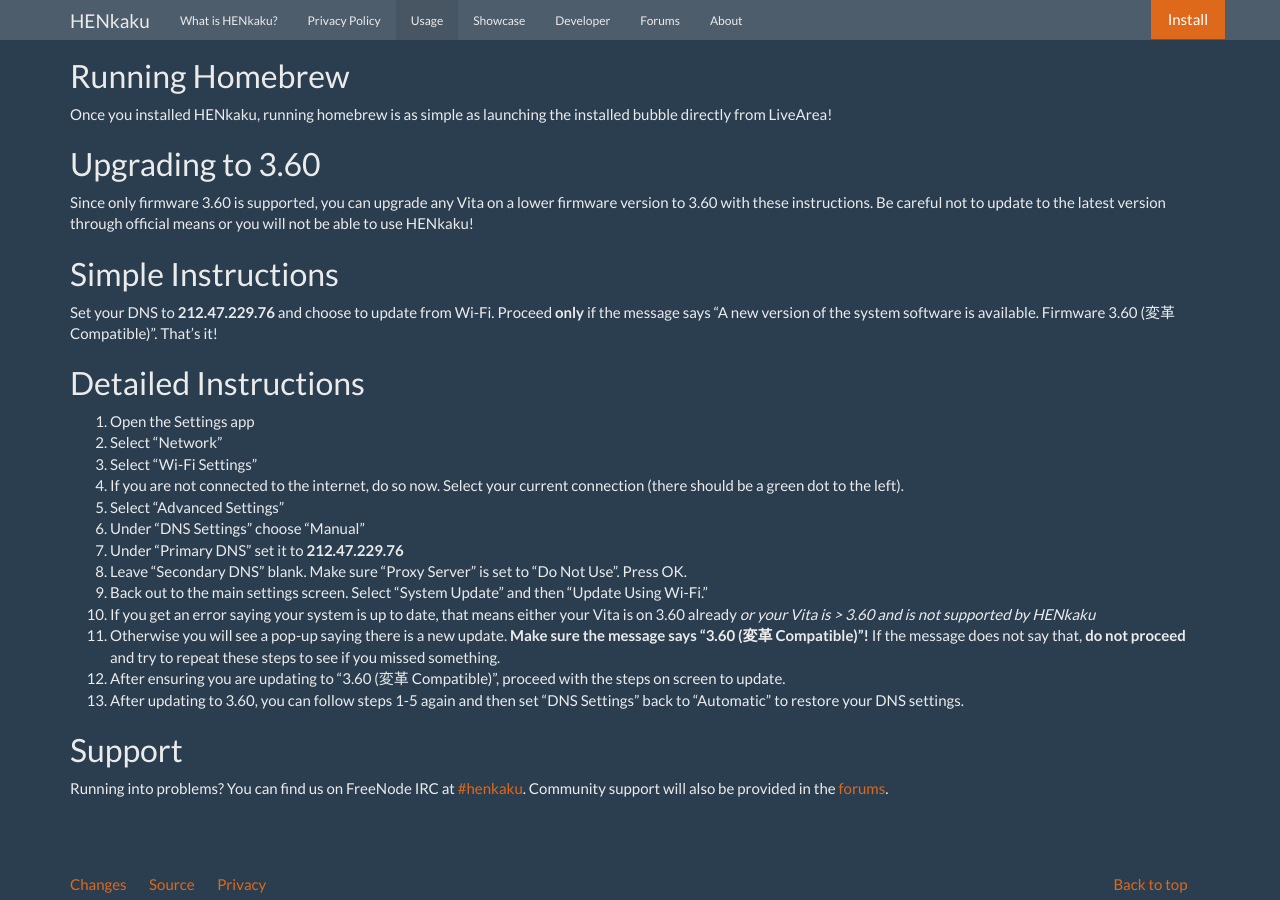
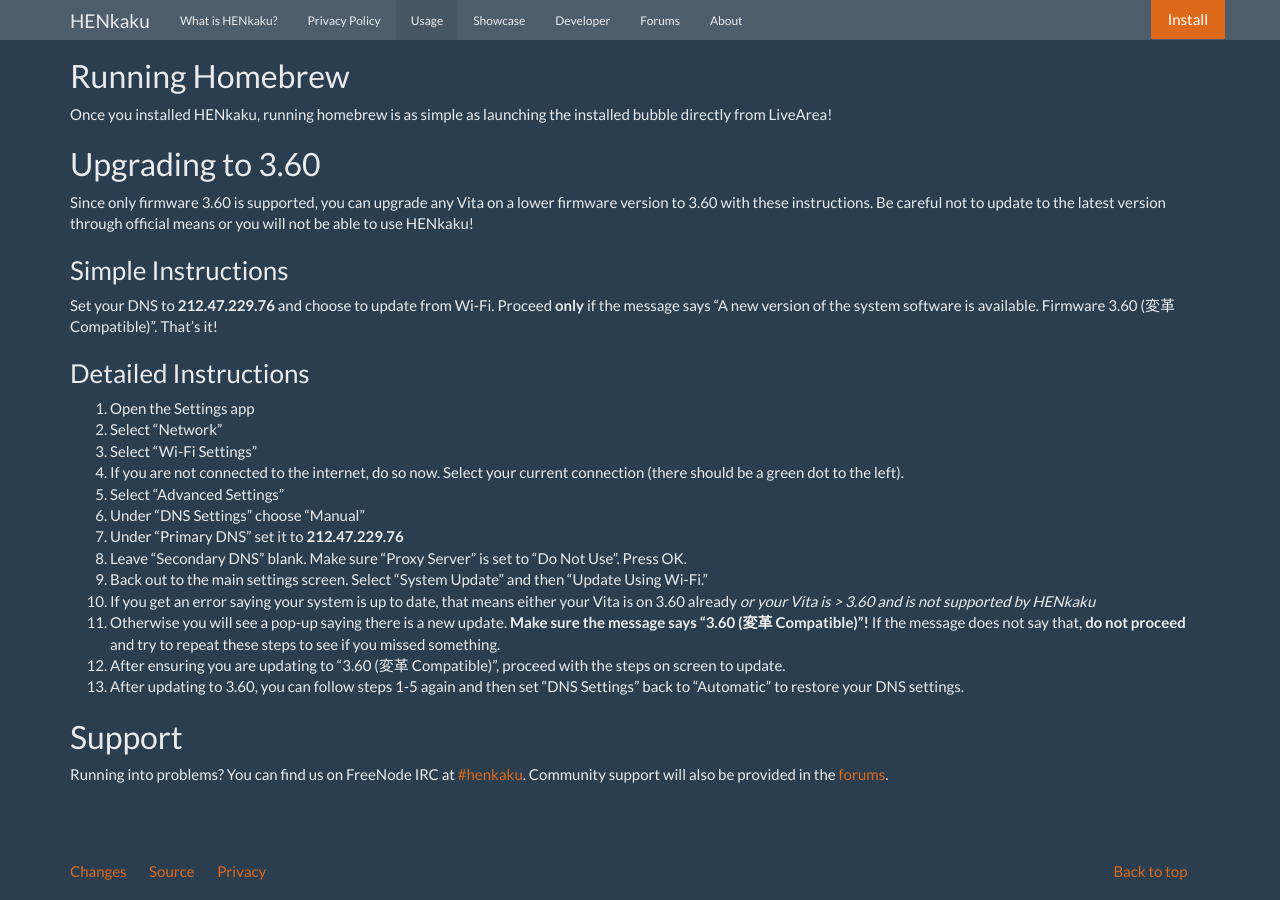
Before and after one commit to henkaku/henkaku.github.io, a Jekyll site: the page built from usage.md, in a window 1280 px wide and 900 px high, scrolled down 1946 px. Built offline with Jekyll 4.4.1, drawn with Linux system fonts in a browser that asks for light colours.

```diff
--- a/usage.md
+++ b/usage.md
@@ -104,11 +104,11 @@ Upgrading to 3.60
 -------------------------------------------------------------------------------
 Since only firmware 3.60 is supported, you can upgrade any Vita on a lower firmware version to 3.60 with these instructions. Be careful not to update to the latest version through official means or you will not be able to use HENkaku!
 
-## Simple Instructions
+### Simple Instructions
 
 Set your DNS to **{{ site.dns }}** and choose to update from Wi-Fi. Proceed **only** if the message says "A new version of the system software is available. Firmware 3.60 (変革 Compatible)". That's it!
 
-## Detailed Instructions
+### Detailed Instructions
 
 1. Open the Settings app
 2. Select "Network"
```
